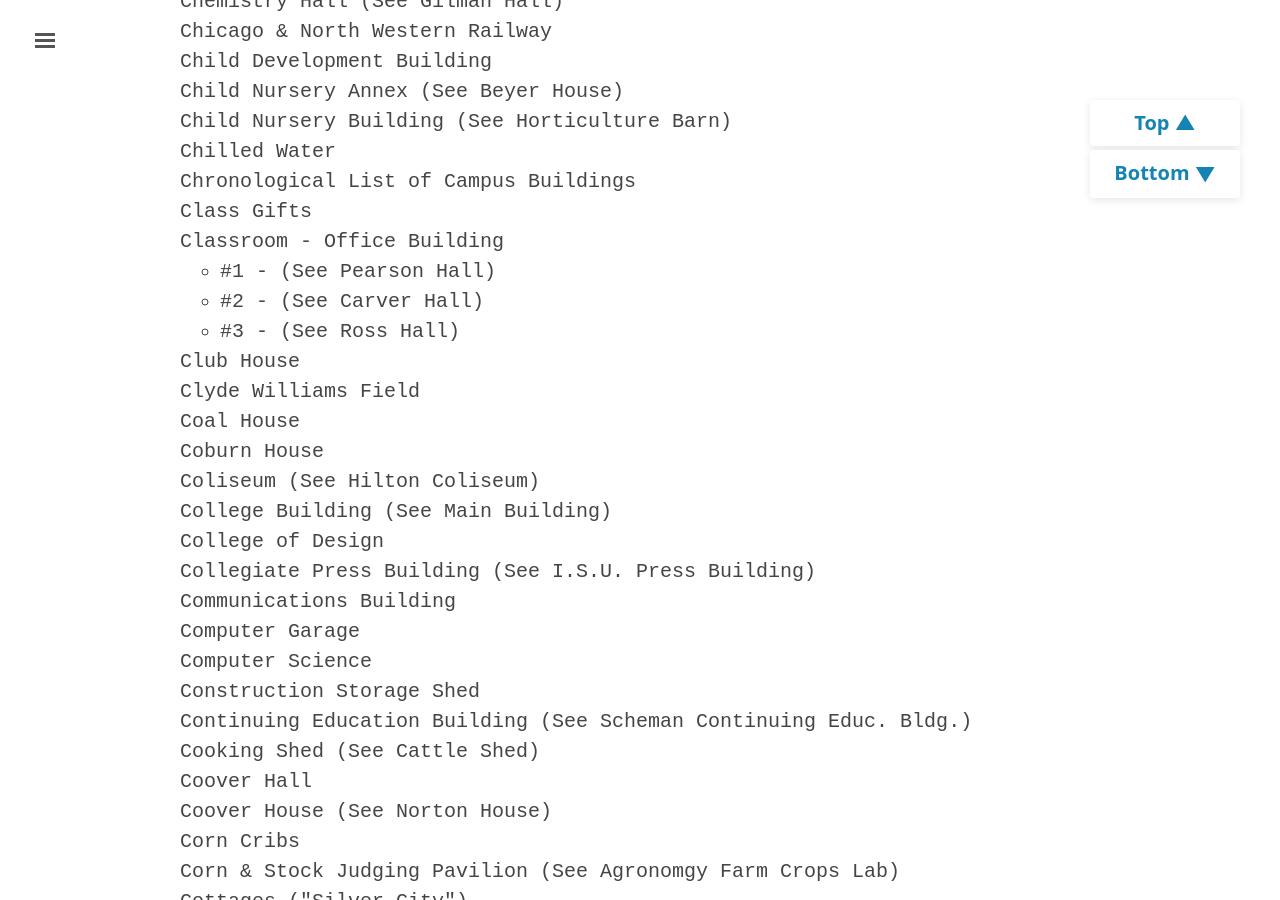
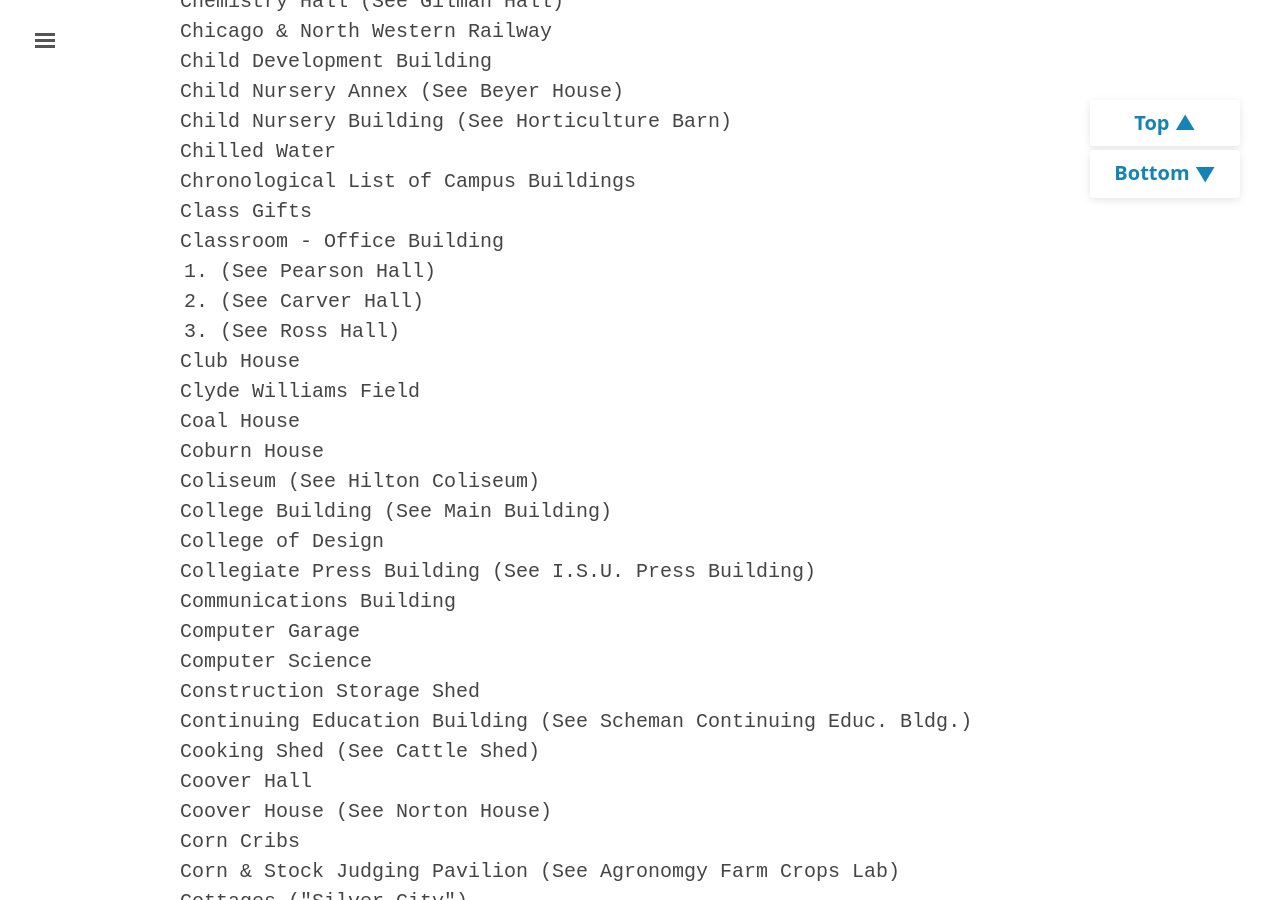
Before and after one commit to emanderson811/day-edition, a Jekyll site: the page built from _texts/1006day-index.md, in a window 1280 px wide and 900 px high, scrolled down 4032 px. Built offline with Jekyll 4.4.1, drawn with Linux system fonts in a browser that asks for light colours.

Commit message:
Update 1006day-index.md

```diff
--- a/_texts/1006day-index.md
+++ b/_texts/1006day-index.md
@@ -143,11 +143,11 @@
   <li>Chronological List of Campus Buildings</li>
   <li>Class Gifts</li>
   <li>Classroom - Office Building</li>
-    <ul class="book-sublist">
-      <li>#1 - (See Pearson Hall)</li>
-      <li>#2 - (See Carver Hall)</li>
-      <li>#3 - (See Ross Hall)</li>
-    </ul>
+      <ol>
+        <li>(See Pearson Hall)</li>
+        <li>(See Carver Hall)</li>
+        <li>(See Ross Hall)</li>
+      </ol>
   <li>Club House</li>
   <li>Clyde Williams Field</li>
   <li>Coal House</li>
```
